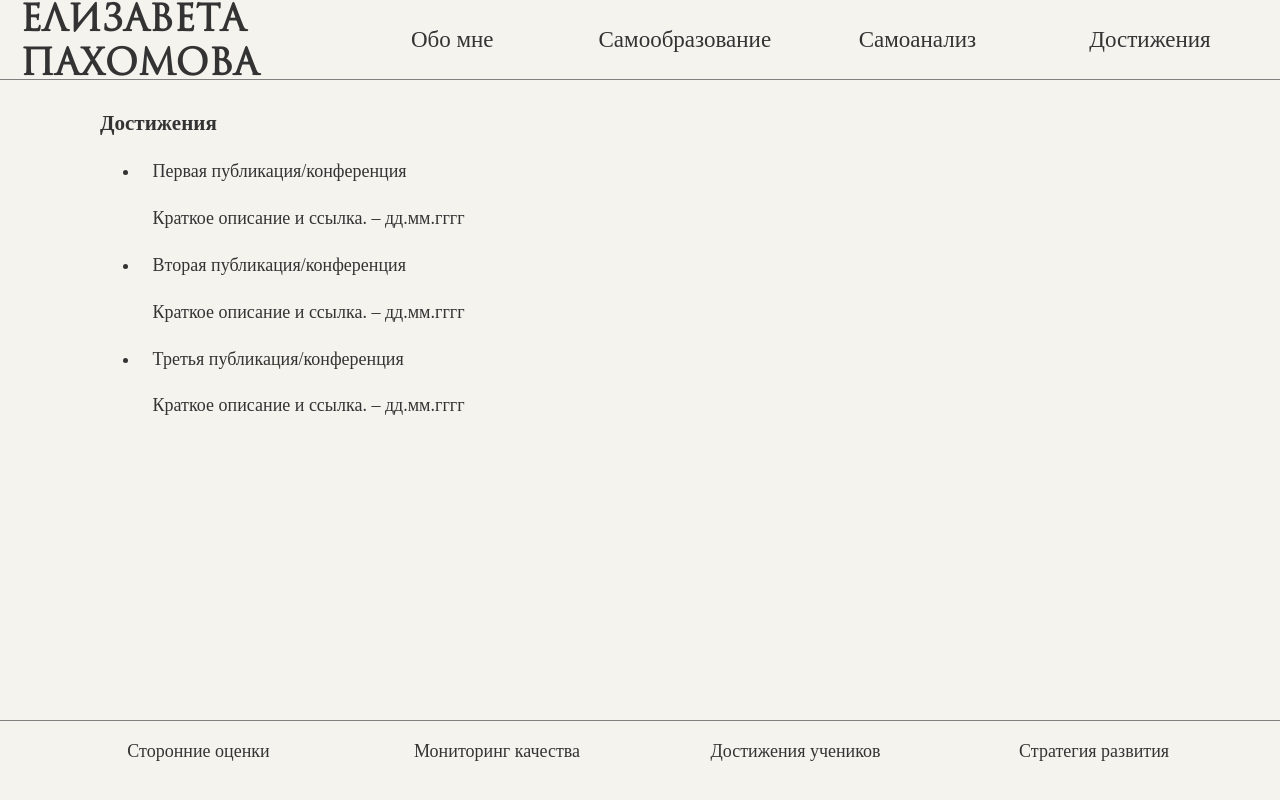
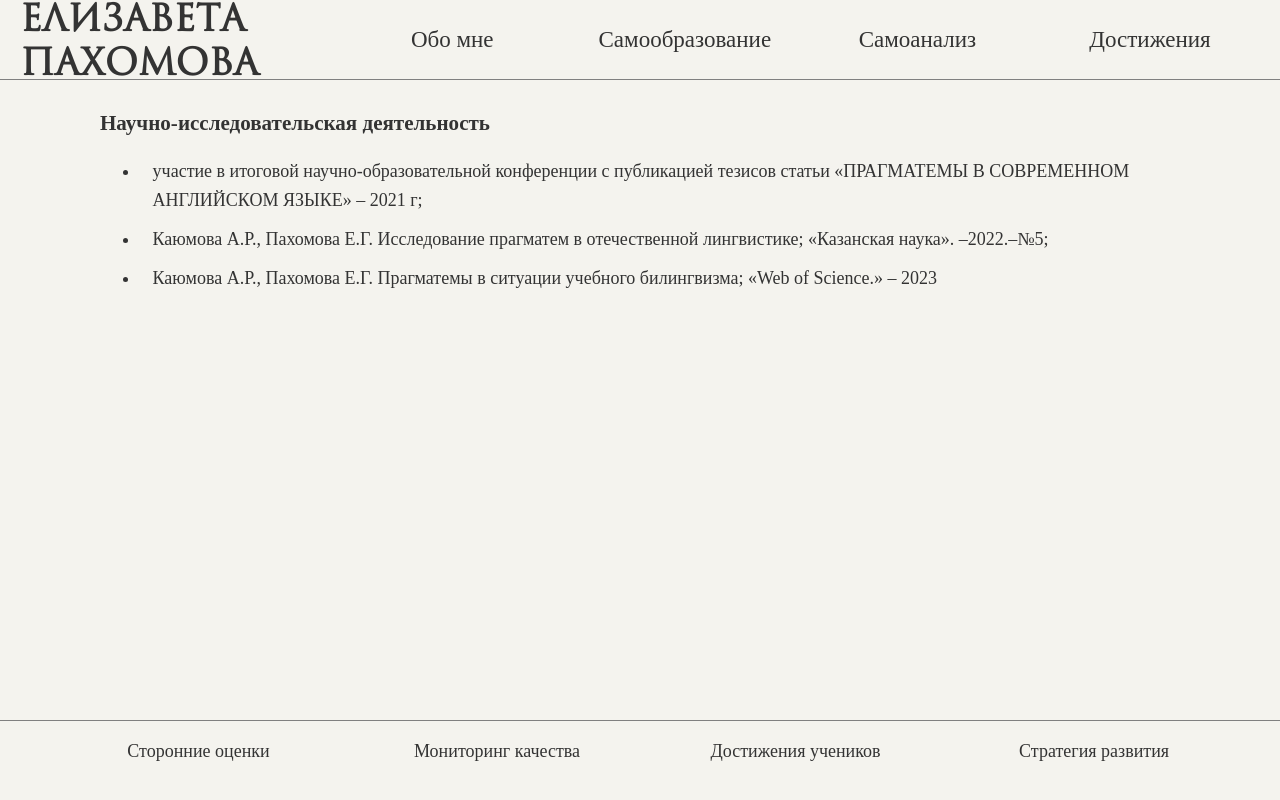
Before and after one commit to ElizabetPahomova/AboutMe, a plain HTML site: page dostijenia.html in a window 1280 px wide. Drawn offline with Linux system fonts and the light colour scheme.

Commit message:
dostijenia

```diff
--- a/dostijenia.html
+++ b/dostijenia.html
@@ -28,25 +28,19 @@
 
 <!-----тут контент------>
 <div class="content">
-<h3>Достижения</h3>
+<h3>Научно-исследовательская деятельность</h3>
 <ul>
     <li>
-        Первая публикация/конференция
-        <p>
-            Краткое описание и ссылка. &ndash; дд.мм.гггг
-        </p>
+            участие в итоговой научно-образовательной конференции с публикацией тезисов статьи «ПРАГМАТЕМЫ В
+            СОВРЕМЕННОМ АНГЛИЙСКОМ ЯЗЫКЕ»  &ndash; 2021 г;
     </li>
     <li>
-        Вторая публикация/конференция
-        <p>
-            Краткое описание и ссылка. &ndash; дд.мм.гггг
-        </p>
+        Каюмова А.Р., Пахомова Е.Г. Исследование прагматем в
+отечественной лингвистике; <q>Казанская наука</q>. &ndash;2022.&ndash;№5;
     </li>
     <li>
-        Третья публикация/конференция
-        <p>
-            Краткое описание и ссылка. &ndash; дд.мм.гггг
-        </p>
+    Каюмова А.Р., Пахомова Е.Г. Прагматемы в ситуации учебного билингвизма; <q>Web of Science.</q> &ndash;
+    2023
     </li>
 </ul>
 </div>
```
